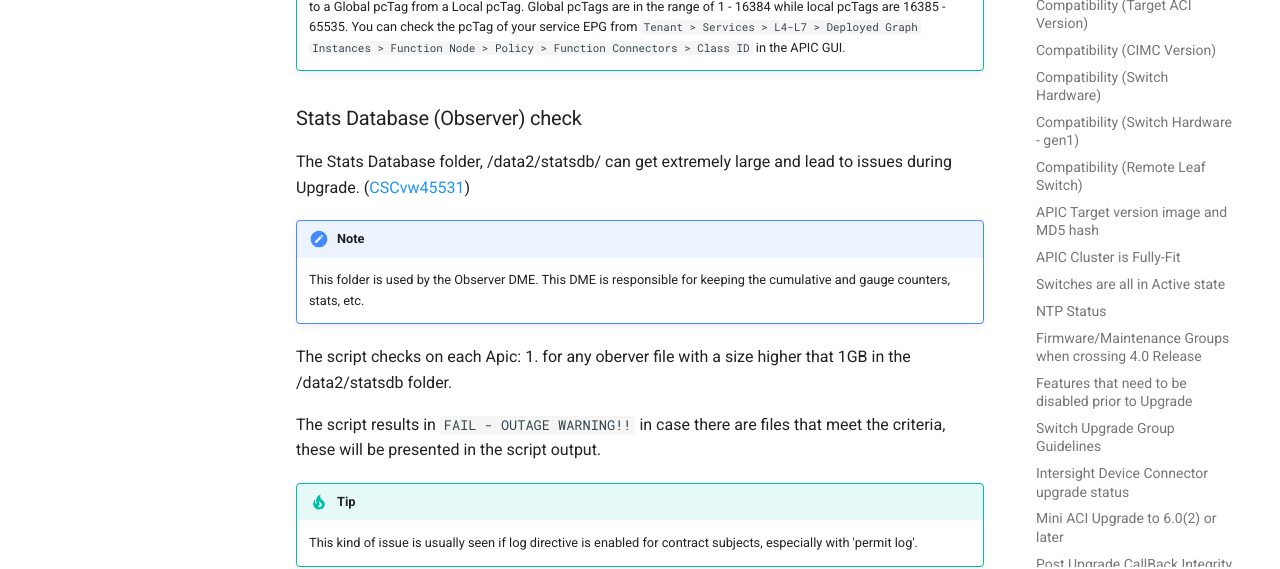
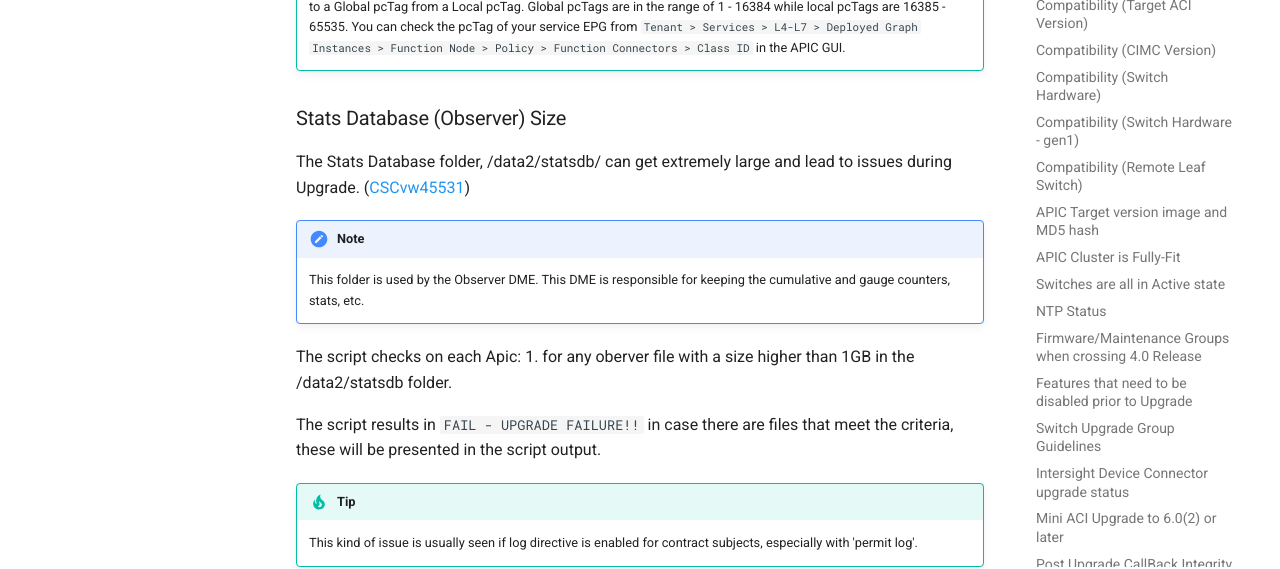
Before and after one commit to datacenter/ACI-Pre-Upgrade-Validation-Script, an MkDocs documentation site: the page built from docs/docs/validations.md, in a window 1280 px wide and 900 px high, scrolled down 59885 px. Shown: the part 265-834 px from the top of the window. Built offline with MkDocs 1.6.1 and Material for MkDocs 9.7.7, drawn with Linux system fonts in a browser that asks for light colours; emoji names are drawn with the system emoji font; comment, search, counter and statistics services are not loaded.

Commit message:
corrections to validations.md file

```diff
--- a/docs/docs/validations.md
+++ b/docs/docs/validations.md
@@ -2233,7 +2233,7 @@ Depending on the timing and how fast the re-programming finishes, you may not se
 
     Due to the update in [APIC Release 5.0][31], the pcTag of the service EPG for a vzAny-vzAny Service Graph will be updated to a Global pcTag from a Local pcTag. Global pcTags are in the range of 1 - 16384 while local pcTags are 16385 - 65535. You can check the pcTag of your service EPG from `Tenant > Services > L4-L7 > Deployed Graph Instances > Function Node > Policy > Function Connectors > Class ID` in the APIC GUI.
 
-### Stats Database (Observer) check
+### Stats Database (Observer) Size
 
 The Stats Database folder, /data2/statsdb/ can get extremely large and lead to issues during Upgrade. ([CSCvw45531][36])
 
@@ -2241,9 +2241,9 @@ The Stats Database folder, /data2/statsdb/ can get extremely large and lead to i
     This folder is used by the Observer DME. This DME is responsible for keeping the cumulative and gauge counters, stats, etc.
 
 The script checks on each Apic:
-1.  for any oberver file with a size higher that 1GB in the /data2/statsdb folder.
-
-The script results in `FAIL - OUTAGE WARNING!!` in case there are files that meet the criteria, these will be presented in the script output.
+1.  for any oberver file with a size higher than 1GB in the /data2/statsdb folder.
+
+The script results in `FAIL - UPGRADE FAILURE!!` in case there are files that meet the criteria, these will be presented in the script output.
 
 !!! tip
     This kind of issue is usually seen if log directive is enabled for contract subjects, especially with 'permit log'.
```
